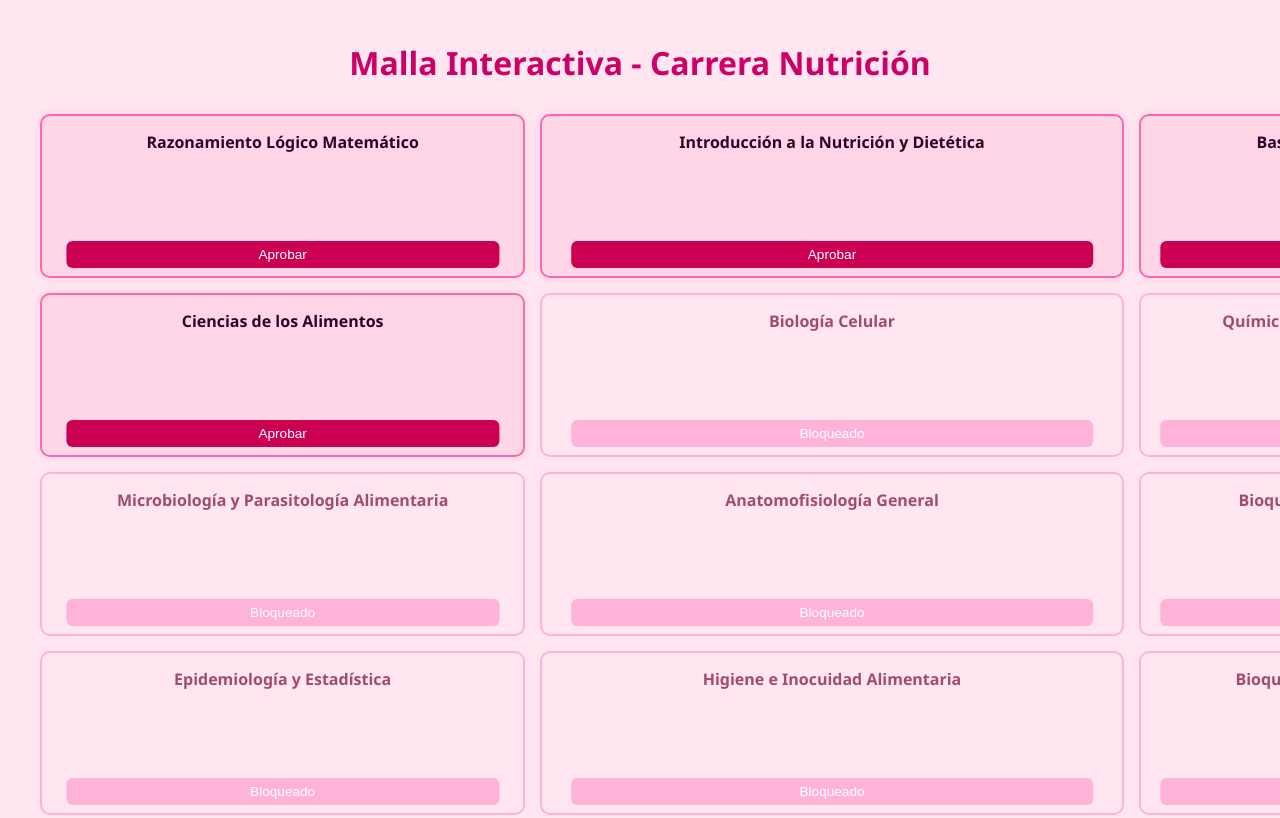
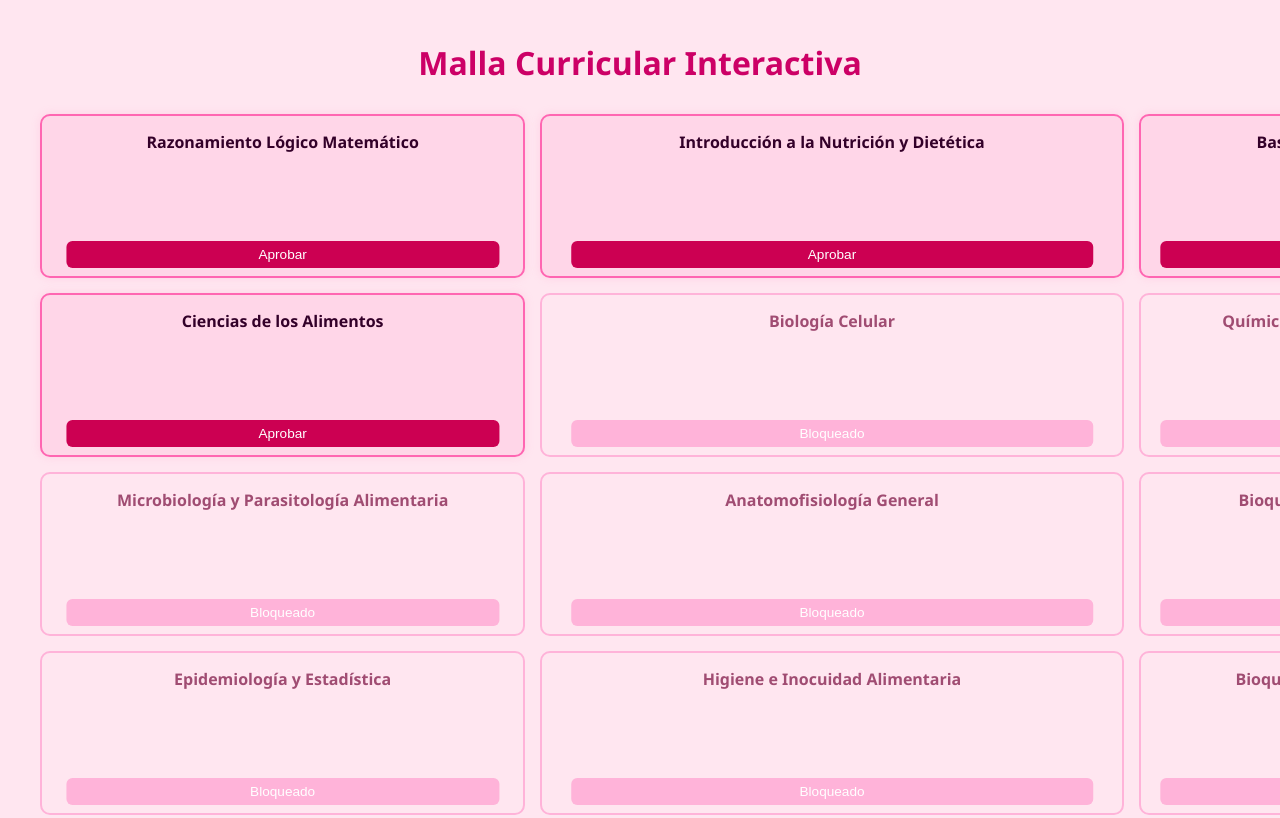
Before and after one commit to actitudess/malla-interactiva, a plain HTML site: page index.html in a window 1280 px wide. Shown: the top 818 px of the page. Drawn offline with Linux system fonts and the light colour scheme.

Commit message:
Update index.html

```diff
--- a/index.html
+++ b/index.html
@@ -3,13 +3,11 @@
 <head>
   <meta charset="UTF-8" />
   <meta name="viewport" content="width=device-width, initial-scale=1" />
-  <title>Malla Interactiva</title>
+  <title>Malla Curricular Interactiva</title>
   <link rel="stylesheet" href="style.css" />
 </head>
 <body>
-
-  <h1>Malla Interactiva - Carrera Nutrición</h1>
-
+  <h1>Malla Curricular Interactiva</h1>
   <div id="malla-container"></div>
 
   <script src="script.js"></script>
```
